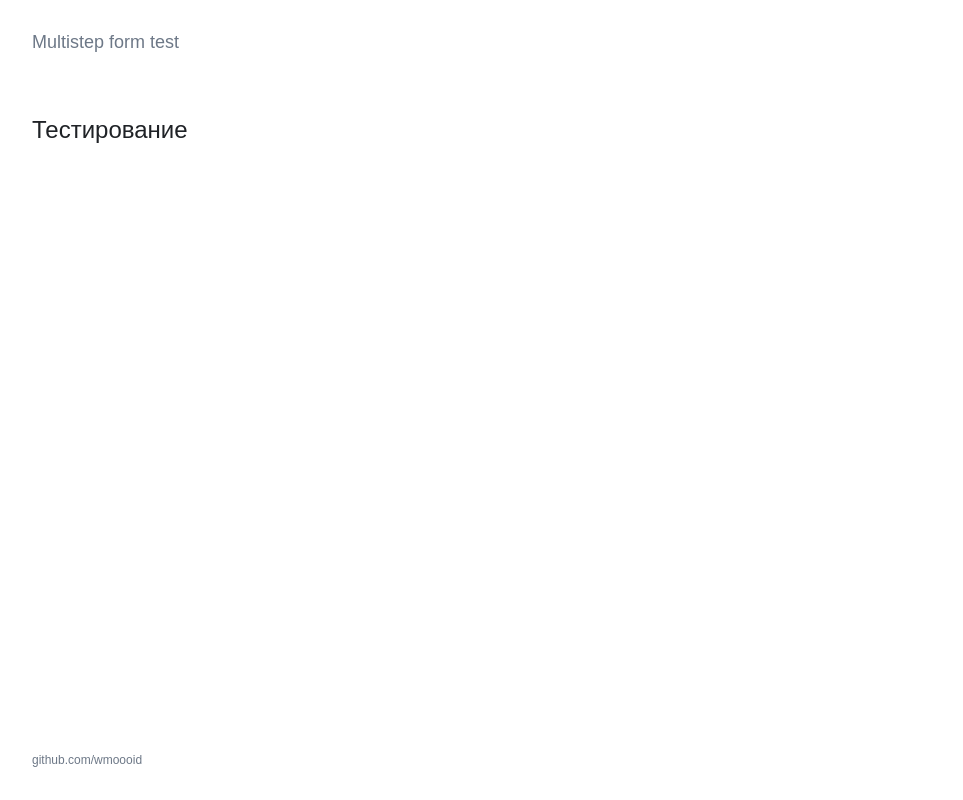
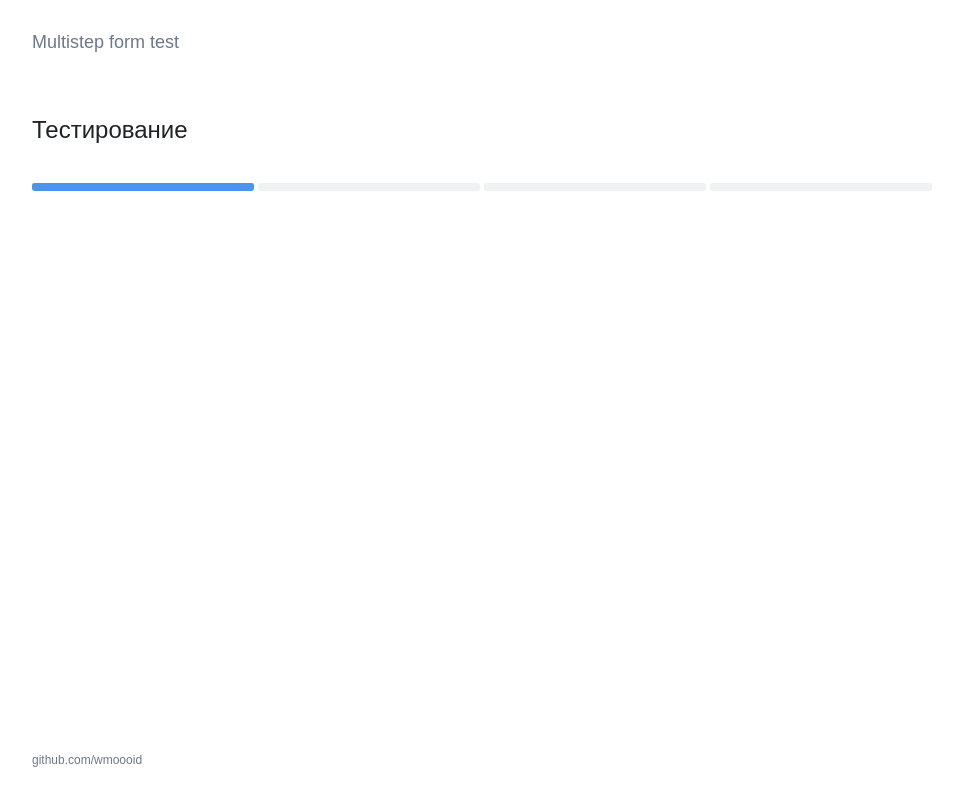
Before and after one commit to wmoooid/multistep-form, a React (Vite) app: page / in a window 1280 px wide. Shown: the whole page, without its empty margins (158-1121 px from the left). Built offline with nearby package versions, Linux system fonts and the light colour scheme.

Commit message:
add step progress ui

```diff
--- a/src/components/multistep-form/ui/form-header/form-header.tsx
+++ b/src/components/multistep-form/ui/form-header/form-header.tsx
@@ -1,3 +1,4 @@
+import { StepProgress } from '@/shared/ui/step-progress';
 import styles from './form-header.module.css';
 
 export const FormHeader = () => {
@@ -6,6 +7,7 @@ export const FormHeader = () => {
             <div className={styles.heading}>
                 <h1 className={styles.title}>Тестирование</h1>
             </div>
+            <StepProgress stepsLength={4} currentStep={0} />
         </div>
     );
 };
--- /dev/null
+++ b/src/shared/ui/step-progress/index.ts
@@ -0,0 +1 @@
+export { StepProgress } from './step-progress';
--- /dev/null
+++ b/src/shared/ui/step-progress/step-progress.module.css
@@ -0,0 +1,26 @@
+.list {
+  display: flex;
+  align-items: center;
+  gap: 0.25rem;
+}
+
+.item {
+  width: 100%;
+  height: 100%;
+}
+
+.element {
+  width: 100%;
+  height: 0.5rem;
+  border-radius: 0.15rem;
+
+  background-color: var(--accent-background);
+}
+
+.element[data-state='active'] {
+  background-color: var(--blue);
+}
+
+.element[data-state='passed'] {
+  background-color: var(--primary-color);
+}
--- /dev/null
+++ b/src/shared/ui/step-progress/step-progress.tsx
@@ -0,0 +1,43 @@
+import React from 'react';
+
+import styles from './step-progress.module.css';
+
+interface StepProgressListProps extends React.HTMLAttributes<HTMLOListElement> {
+  stepsLength: number;
+  currentStep?: number;
+}
+
+interface StepProgressItemProps {
+  isActive?: boolean;
+}
+
+export const StepProgress = React.forwardRef<HTMLOListElement, StepProgressListProps>(
+  ({ stepsLength = 0, currentStep = 0, ...props }, forwardRef) => {
+    return (
+      <ol
+        className={styles.list}
+        ref={forwardRef}
+        {...props}>
+        {Array.from({ length: stepsLength }).map((_, index) => (
+          <StepProgressItem
+            key={index}
+            isActive={currentStep === index}
+          />
+        ))}
+      </ol>
+    );
+  }
+);
+
+const StepProgressItem: React.FC<StepProgressItemProps> = ({ isActive = false, ...props }) => {
+  return (
+    <li
+      className={styles.item}
+      {...props}>
+      <button
+        type="button"
+        className={styles.element}
+        data-state={isActive ? 'active' : ''}></button>
+    </li>
+  );
+};
```
